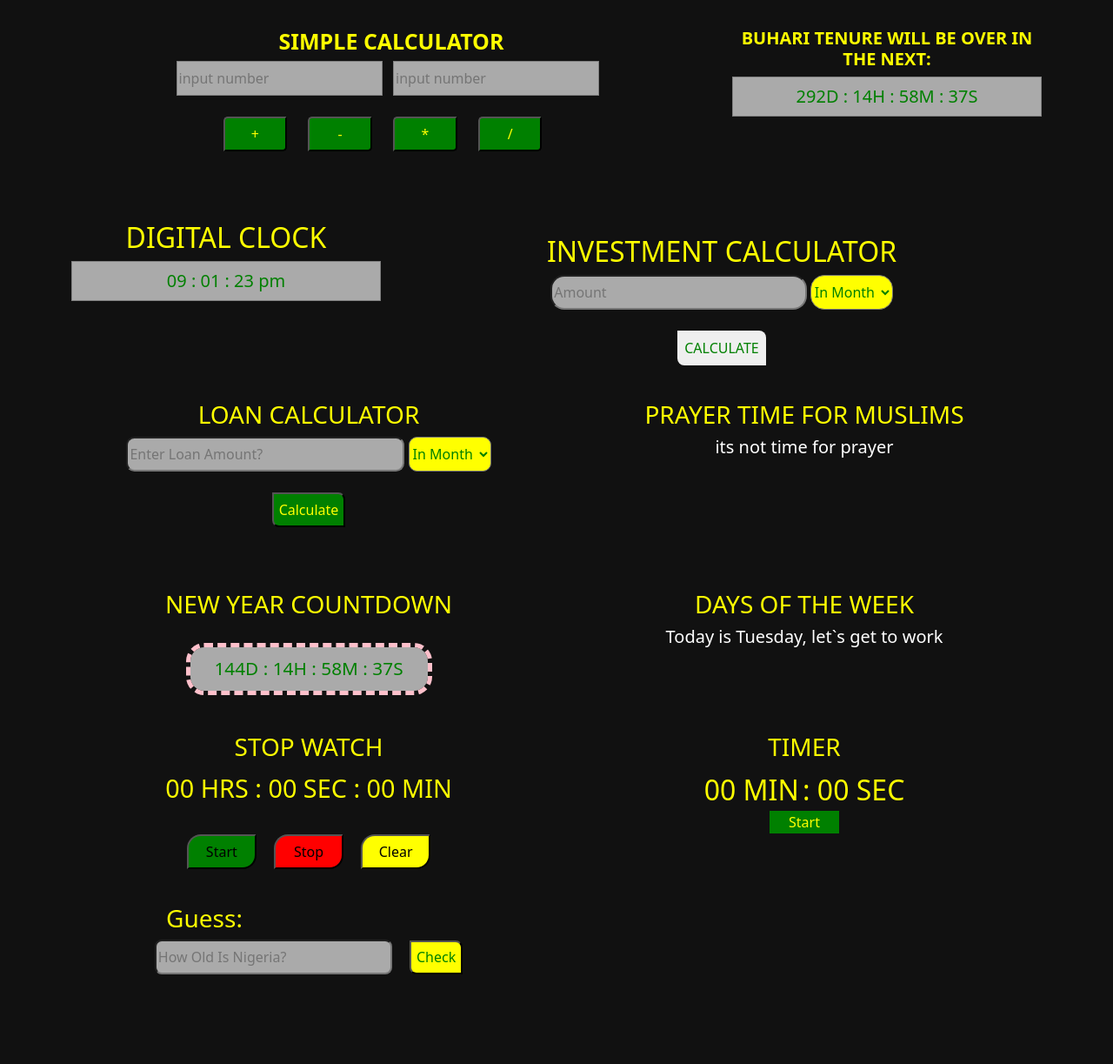
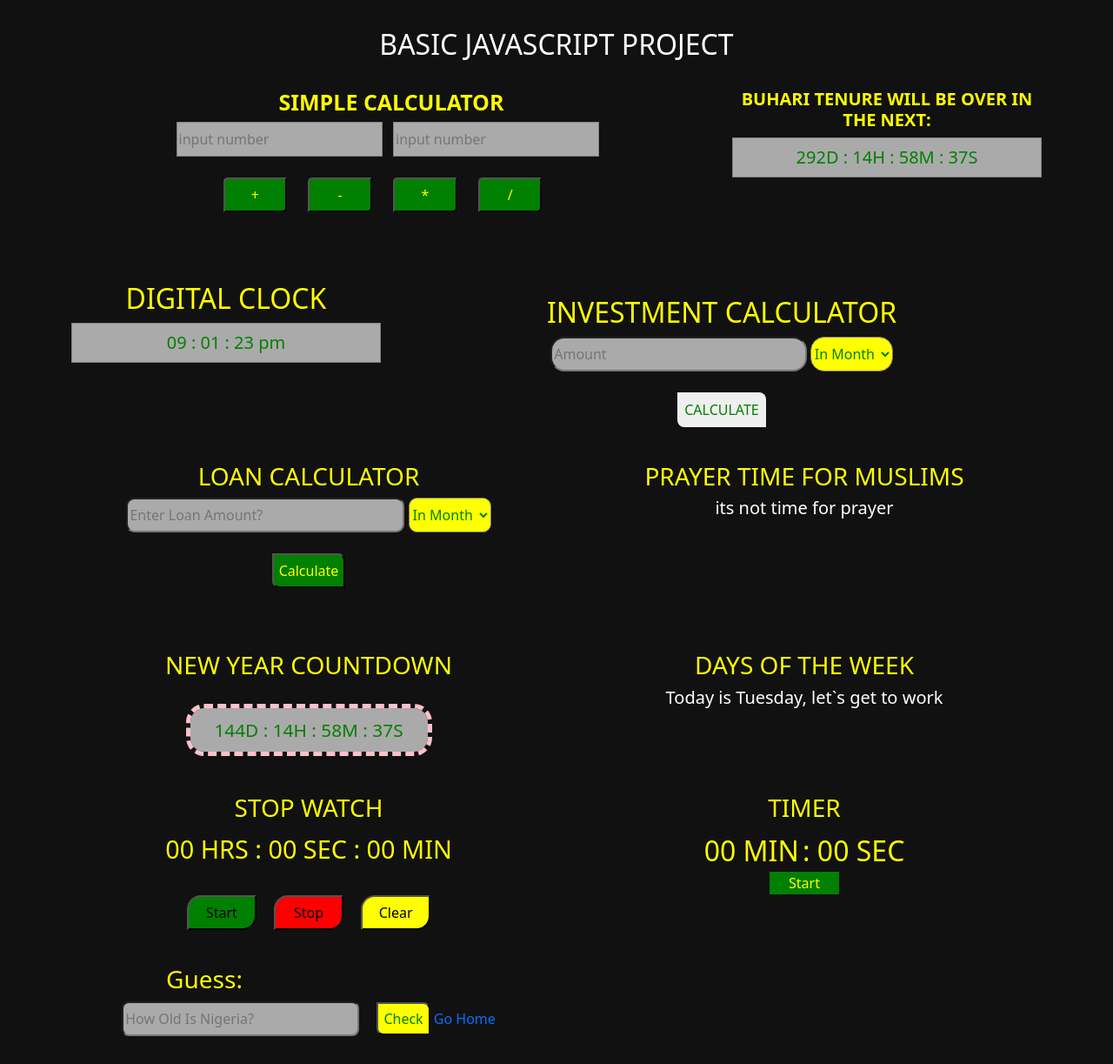
Before and after one commit to investorbash/investorbash.github.io, a plain HTML site: page combine.html in a window 1280 px wide. Shown: the whole page at 87% size. Before the commit the page ends 1152 px from the top, so only its background shows below. Drawn offline with nearby package versions, Linux system fonts and the light colour scheme.

Commit message:
ind-js-modify

```diff
--- a/combine.html
+++ b/combine.html
@@ -189,7 +189,6 @@
     font-size: 1.3rem;
     margin-bottom: 2rem;
     outline: 5px dashed pink;
-    transform: 450ms;
     border-radius: 1rem ;
     margin-bottom:3rem;
 }
@@ -262,6 +261,10 @@
 </head>
 
 <body>
+    <div class="container">
+        <h2 style="color: white;">BASIC JAVASCRIPT PROJECT</h2>
+    </div>
+    <br />
     <div class="container">
         <div class="row">
             <!--SIMPLE CALCULATOR-->
@@ -385,10 +388,10 @@
             <div class="col-sm-4 col-md-6" id="gue">
                 <h3>Guess: </h3>
                 <input type="text" id="grab3" placeholder="How Old Is Nigeria?">
-                <button onclick="nig()">Check</button><br>
+                <button onclick="nig()">Check</button><a href="index.html" style="text-decoration: none;"> Go Home</a>
+                <br>
                 <span id="ega"></span>
             </div>
-
         </div>
     </div>
 
```
Also changed, not shown: index.html (+1 -0 lines).
